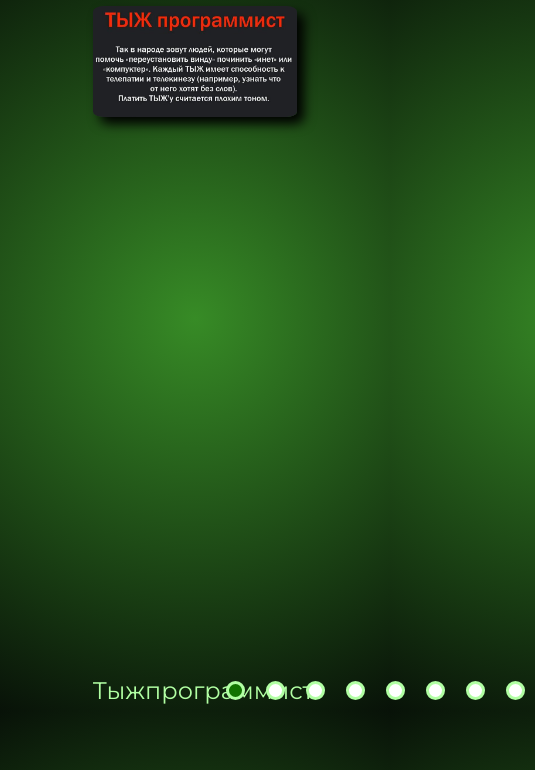
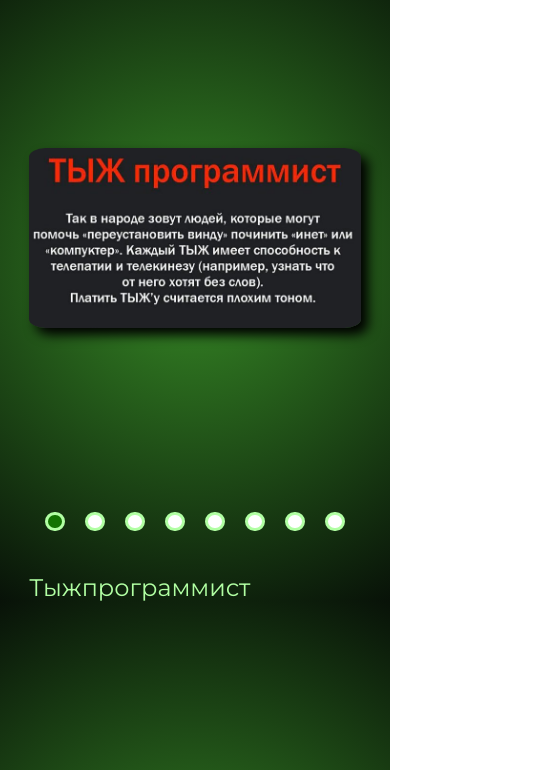
Before and after one commit to helen25sur/cssMemSlider, a plain HTML site: page cssMemSlider/index.html in a window 390 px wide. Shown: the part 74-844 px from the top of the page, 535 px wide, since content can reach past the window. Drawn offline with Linux system fonts and the light colour scheme.

Commit message:
feat: add some style for responsive, for max-width: 768px (Sat, May 14, 2022 10:10:42 PM)

```diff
--- a/cssMemSlider/styles/style.css
+++ b/cssMemSlider/styles/style.css
@@ -127,7 +127,7 @@ ul {
 #seventhInput:checked~.captions-wrapper .caption-item[data-num="7"],
 #eighthInput:checked~.image-wrapper .slider-item[data-num="8"],
 #eighthInput:checked~.captions-wrapper .caption-item[data-num="8"] {
-  display: block;
+  display: flex;
   animation: forSlider 1.2s ease-in-out 1 backwards;
 }
 
@@ -149,6 +149,14 @@ ul {
 
 .slider {
   font-size: 0;
+  height: 100%;
+}
+
+.slider-item {
+  display: flex;
+  align-items: center;
+  justify-content: center;
+  height: 100%;
 }
 
 .slider-image {
@@ -167,8 +175,38 @@ ul {
   color: #b1ffa3;
 }
 
+@media (max-width: 768px) {
 
+  .container {
+    max-width: 85vw;
+  }
 
-@media screen and (max-width: 1200px) {}
+  .slider-wrapper {
+    width: 100%;
+    flex-direction: column;
+    justify-content: center;
+  }
 
-@media (max-width: 768px) {}
+  .image-wrapper {
+    order: 0;
+    height: 55vh;
+  }
+
+  .controls-wrapper {
+    order: 1;
+    width: 100%;
+  }
+
+  .controls {
+    width: 50%;
+    margin: 0 auto;
+    justify-content: center;
+    align-items: center;
+  }
+
+  .captions-wrapper {
+    margin-top: 2em;
+    order: 2;
+    width: 100%;
+  }
+}
```
